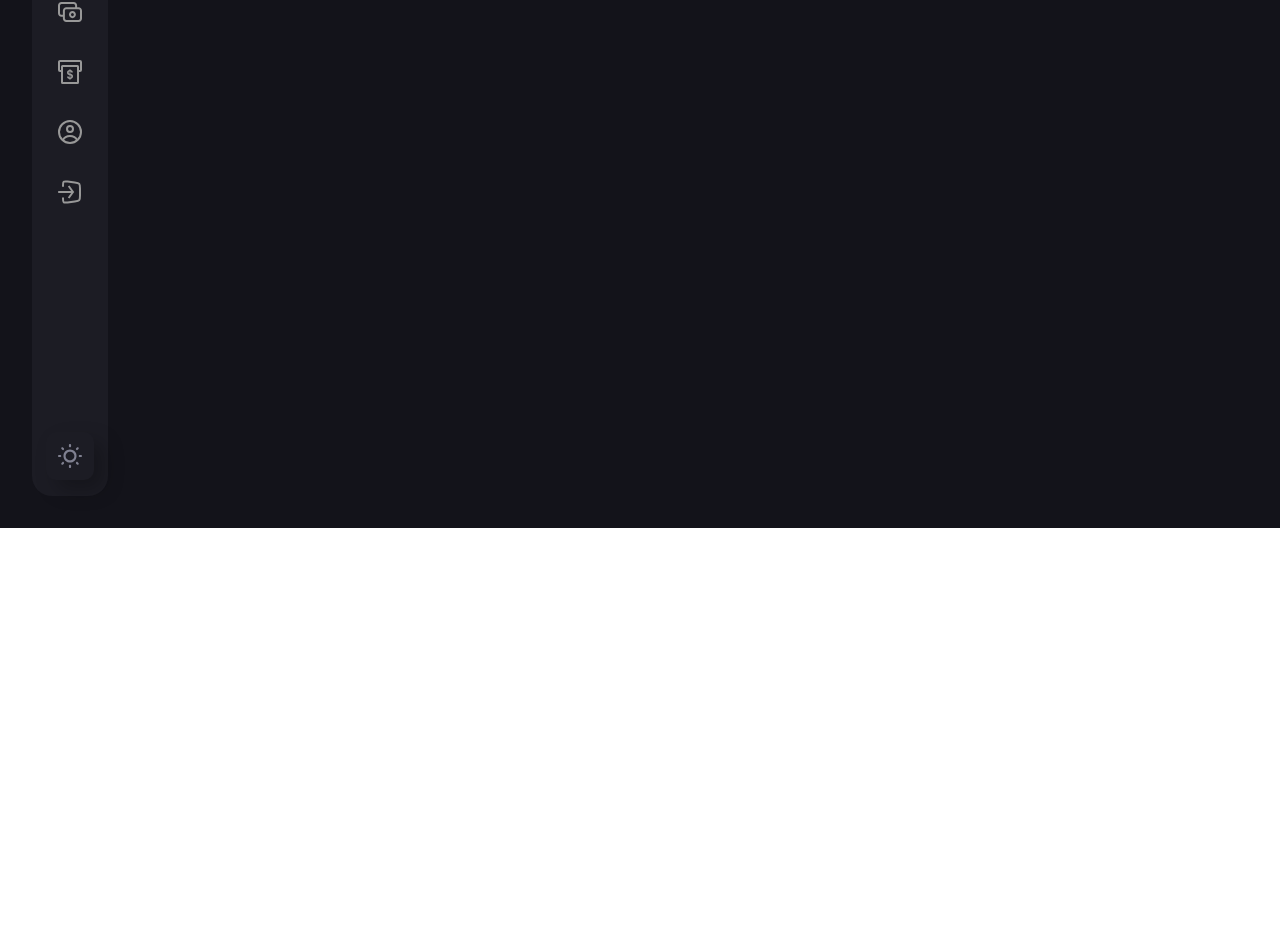
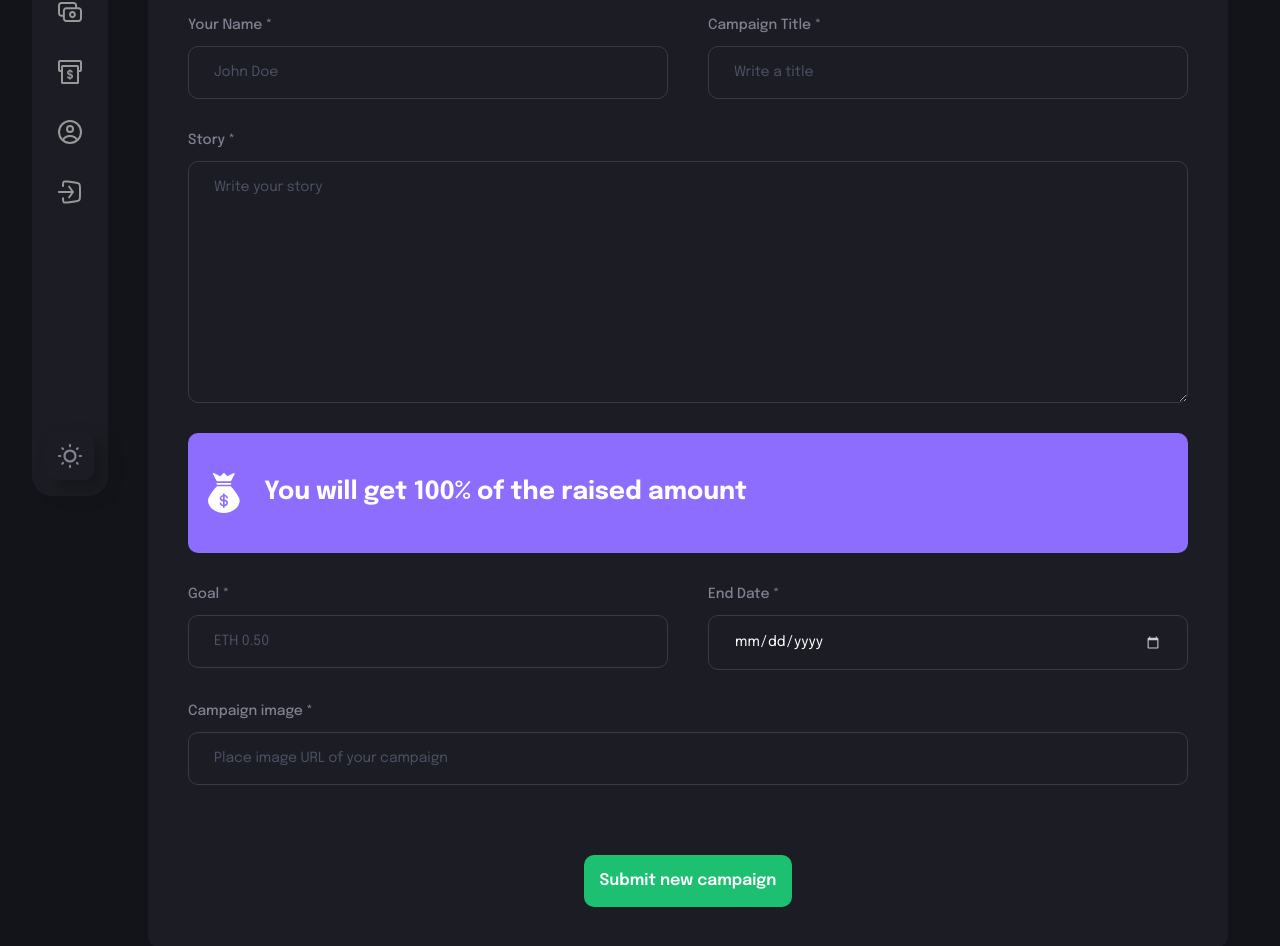
Before and after one commit to AdiMunawar31/d2ycrowdfunding, a React (Vite) app: page /create-campaign in a window 1280 px wide. Shown: the part 280-1226 px from the top of the page. Before the commit the page ends 808 px from the top, so only its background shows below. Built offline with nearby package versions, Linux system fonts and the light colour scheme; what @thirdweb-dev/react would draw is missing.

Commit message:
CreateCampaign page user interface

```diff
--- /dev/null
+++ b/src/components/FormField.jsx
@@ -0,0 +1,33 @@
+import React from 'react'
+
+const FormField = ({ labelName, placeholder, inputType, isTextArea, value, handleChange }) => {
+  return (
+    <label className="flex-1 w-full flex flex-col">
+      {labelName && (
+        <span className="font-epilogue font-medium text-[14px] leading-[22px] text-[#808191] mb-[10px]">{labelName}</span>
+      )}
+      {isTextArea ? (
+        <textarea
+          required
+          value={value}
+          onChange={handleChange}
+          rows={10}
+          placeholder={placeholder}
+          className="py-[15px] sm:px-[25px] px-[15px] outline-none border-[1px] border-[#3a3a43] bg-transparent font-epilogue text-white text-[14px] placeholder:text-[#4b5264] rounded-[10px] sm:min-w-[300px]"
+        />
+      ) : (
+        <input
+          required
+          value={value}
+          onChange={handleChange}
+          type={inputType}
+          step="0.1"
+          placeholder={placeholder}
+          className="py-[15px] sm:px-[25px] px-[15px] outline-none border-[1px] border-[#3a3a43] bg-transparent font-epilogue text-white text-[14px] placeholder:text-[#4b5264] rounded-[10px] sm:min-w-[300px]"
+        />
+      )}
+    </label>
+  )
+}
+
+export default FormField
--- /dev/null
+++ b/src/components/FundCard.jsx
@@ -0,0 +1,46 @@
+import React from 'react';
+
+import { tagType, thirdweb } from '../assets';
+import { daysLeft } from '../utils';
+
+const FundCard = ({ owner, title, description, target, deadline, amountCollected, image, handleClick }) => {
+  const remainingDays = daysLeft(deadline);
+
+  return (
+    <div className="sm:w-[288px] w-full rounded-[15px] bg-[#1c1c24] cursor-pointer" onClick={handleClick}>
+      <img src={image} alt="fund" className="w-full h-[158px] object-cover rounded-[15px]"/>
+
+      <div className="flex flex-col p-4">
+        <div className="flex flex-row items-center mb-[18px]">
+          <img src={tagType} alt="tag" className="w-[17px] h-[17px] object-contain"/>
+          <p className="ml-[12px] mt-[2px] font-epilogue font-medium text-[12px] text-[#808191]">Education</p>
+        </div>
+
+        <div className="block">
+          <h3 className="font-epilogue font-semibold text-[16px] text-white text-left leading-[26px] truncate">{title}</h3>
+          <p className="mt-[5px] font-epilogue font-normal text-[#808191] text-left leading-[18px] truncate">{description}</p>
+        </div>
+
+        <div className="flex justify-between flex-wrap mt-[15px] gap-2">
+          <div className="flex flex-col">
+            <h4 className="font-epilogue font-semibold text-[14px] text-[#b2b3bd] leading-[22px]">{amountCollected}</h4>
+            <p className="mt-[3px] font-epilogue font-normal text-[12px] leading-[18px] text-[#808191] sm:max-w-[120px] truncate">Raised of {target}</p>
+          </div>
+          <div className="flex flex-col">
+            <h4 className="font-epilogue font-semibold text-[14px] text-[#b2b3bd] leading-[22px]">{remainingDays}</h4>
+            <p className="mt-[3px] font-epilogue font-normal text-[12px] leading-[18px] text-[#808191] sm:max-w-[120px] truncate">Days Left</p>
+          </div>
+        </div>
+
+        <div className="flex items-center mt-[20px] gap-[12px]">
+          <div className="w-[30px] h-[30px] rounded-full flex justify-center items-center bg-[#13131a]">
+            <img src={thirdweb} alt="user" className="w-1/2 h-1/2 object-contain"/>
+          </div>
+          <p className="flex-1 font-epilogue font-normal text-[12px] text-[#808191] truncate">by <span className="text-[#b2b3bd]">{owner}</span></p>
+        </div>
+      </div>
+    </div>
+  )
+}
+
+export default FundCard
--- /dev/null
+++ b/src/components/Loader.jsx
@@ -0,0 +1,14 @@
+import React from 'react'
+
+import { loader } from '../assets';
+
+const Loader = () => {
+  return (
+    <div className="fixed inset-0 z-10 h-screen bg-[rgba(0,0,0,0.7)] flex items-center justify-center flex-col">
+      <img src={loader} alt="loader" className="w-[100px] h-[100px] object-contain"/>
+      <p className="mt-[20px] font-epilogue font-bold text-[20px] text-white text-center">Transaction is in progress <br /> Please wait...</p>
+    </div>
+  )
+}
+
+export default Loader
--- a/src/components/index.js
+++ b/src/components/index.js
@@ -1,3 +1,8 @@
 export { default as Sidebar } from './Sidebar';
 export { default as Navbar } from './Navbar';
 export { default as CustomButton } from './CustomButton';
+export { default as FormField } from './FormField';
+// export { default as DisplayCampaigns } from './DisplayCampaigns';
+export { default as FundCard } from './FundCard';
+// export { default as CountBox } from './CountBox';
+export { default as Loader } from './Loader';
--- a/src/pages/CreateCampaign.jsx
+++ b/src/pages/CreateCampaign.jsx
@@ -1,8 +1,117 @@
-import React from 'react'
+import React, { useState } from 'react'
+import { useNavigate } from 'react-router-dom';
+import { ethers } from 'ethers';
+
+// import { useStateContext } from '../context';
+import { money } from '../assets';
+import { CustomButton, FormField, Loader } from '../components';
+import { checkIfImage } from '../utils';
 
 const CreateCampaign = () => {
+  const navigate = useNavigate();
+  const [isLoading, setIsLoading] = useState(false);
+  // const { createCampaign } = useStateContext();
+  const [form, setForm] = useState({
+    name: '',
+    title: '',
+    description: '',
+    target: '',
+    deadline: '',
+    image: ''
+  });
+
+  const handleFormFieldChange = (fieldName, e) => {
+    setForm({ ...form, [fieldName]: e.target.value })
+  }
+
+  const handleSubmit = async (e) => {
+    e.preventDefault();
+
+    checkIfImage(form.image, async (exists) => {
+      if(exists) {
+        setIsLoading(true)
+        await createCampaign({ ...form, target: ethers.utils.parseUnits(form.target, 18)})
+        setIsLoading(false);
+        navigate('/');
+      } else {
+        alert('Provide valid image URL')
+        setForm({ ...form, image: '' });
+      }
+    })
+  }
+
   return (
-    <div>CreateCampaign</div>
+    <div className="bg-[#1c1c24] flex justify-center items-center flex-col rounded-[10px] sm:p-10 p-4">
+      {isLoading && <Loader />}
+      <div className="flex justify-center items-center p-[16px] sm:min-w-[380px] bg-[#3a3a43] rounded-[10px]">
+        <h1 className="font-epilogue font-bold sm:text-[25px] text-[18px] leading-[38px] text-white">Start a Campaign</h1>
+      </div>
+
+      <form onSubmit={handleSubmit} className="w-full mt-[65px] flex flex-col gap-[30px]">
+        <div className="flex flex-wrap gap-[40px]">
+          <FormField
+            labelName="Your Name *"
+            placeholder="John Doe"
+            inputType="text"
+            value={form.name}
+            handleChange={(e) => handleFormFieldChange('name', e)}
+          />
+          <FormField
+            labelName="Campaign Title *"
+            placeholder="Write a title"
+            inputType="text"
+            value={form.title}
+            handleChange={(e) => handleFormFieldChange('title', e)}
+          />
+        </div>
+
+        <FormField
+            labelName="Story *"
+            placeholder="Write your story"
+            isTextArea
+            value={form.description}
+            handleChange={(e) => handleFormFieldChange('description', e)}
+          />
+
+        <div className="w-full flex justify-start items-center p-4 bg-[#8c6dfd] h-[120px] rounded-[10px]">
+          <img src={money} alt="money" className="w-[40px] h-[40px] object-contain"/>
+          <h4 className="font-epilogue font-bold text-[25px] text-white ml-[20px]">You will get 100% of the raised amount</h4>
+        </div>
+
+        <div className="flex flex-wrap gap-[40px]">
+          <FormField
+            labelName="Goal *"
+            placeholder="ETH 0.50"
+            inputType="text"
+            value={form.target}
+            handleChange={(e) => handleFormFieldChange('target', e)}
+          />
+          <FormField
+            labelName="End Date *"
+            placeholder="End Date"
+            inputType="date"
+            value={form.deadline}
+            handleChange={(e) => handleFormFieldChange('deadline', e)}
+          />
+        </div>
+
+        <FormField
+            labelName="Campaign image *"
+            placeholder="Place image URL of your campaign"
+            inputType="url"
+            value={form.image}
+            handleChange={(e) => handleFormFieldChange('image', e)}
+          />
+
+          <div className="flex justify-center items-center mt-[40px]">
+            <CustomButton
+              btnType="submit"
+              title="Submit new campaign"
+              styles="bg-[#1dc071]"
+            />
+          </div>
+      </form>
+    </div>
   )
 }
 
```
